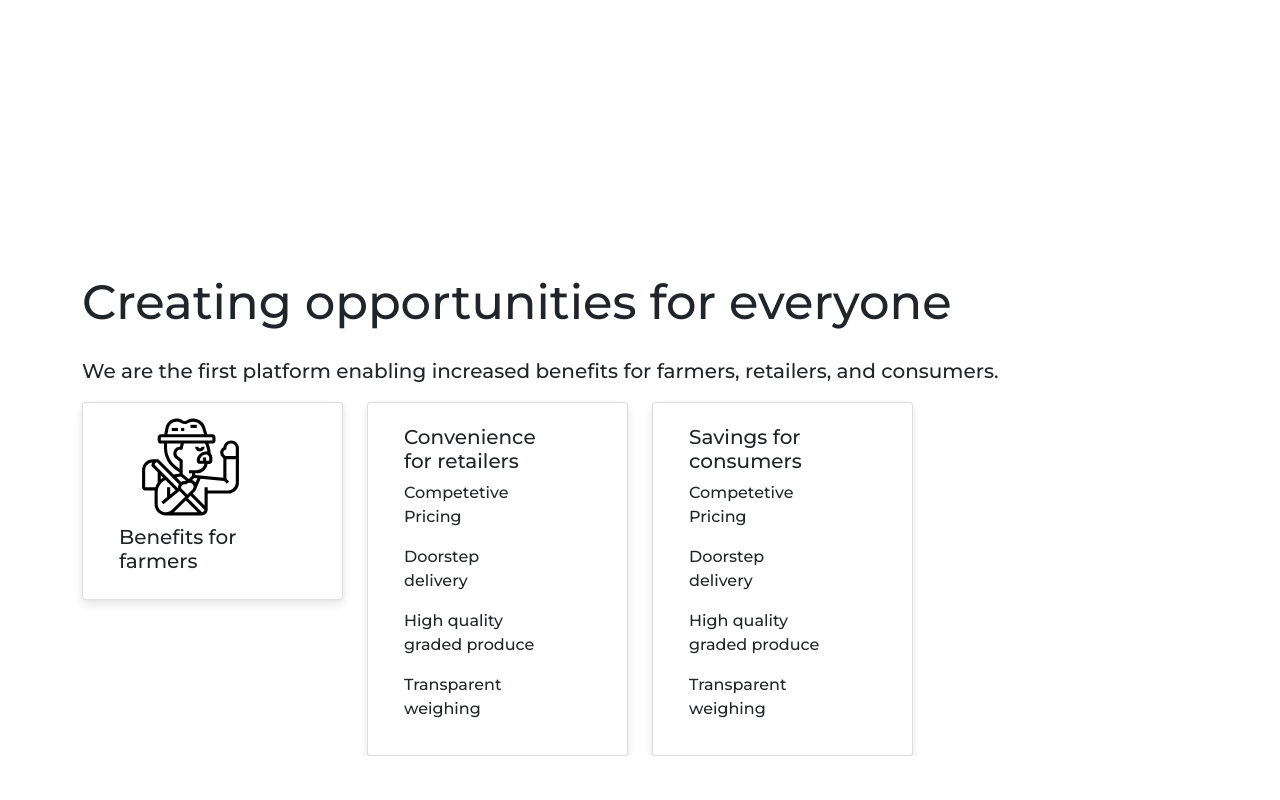
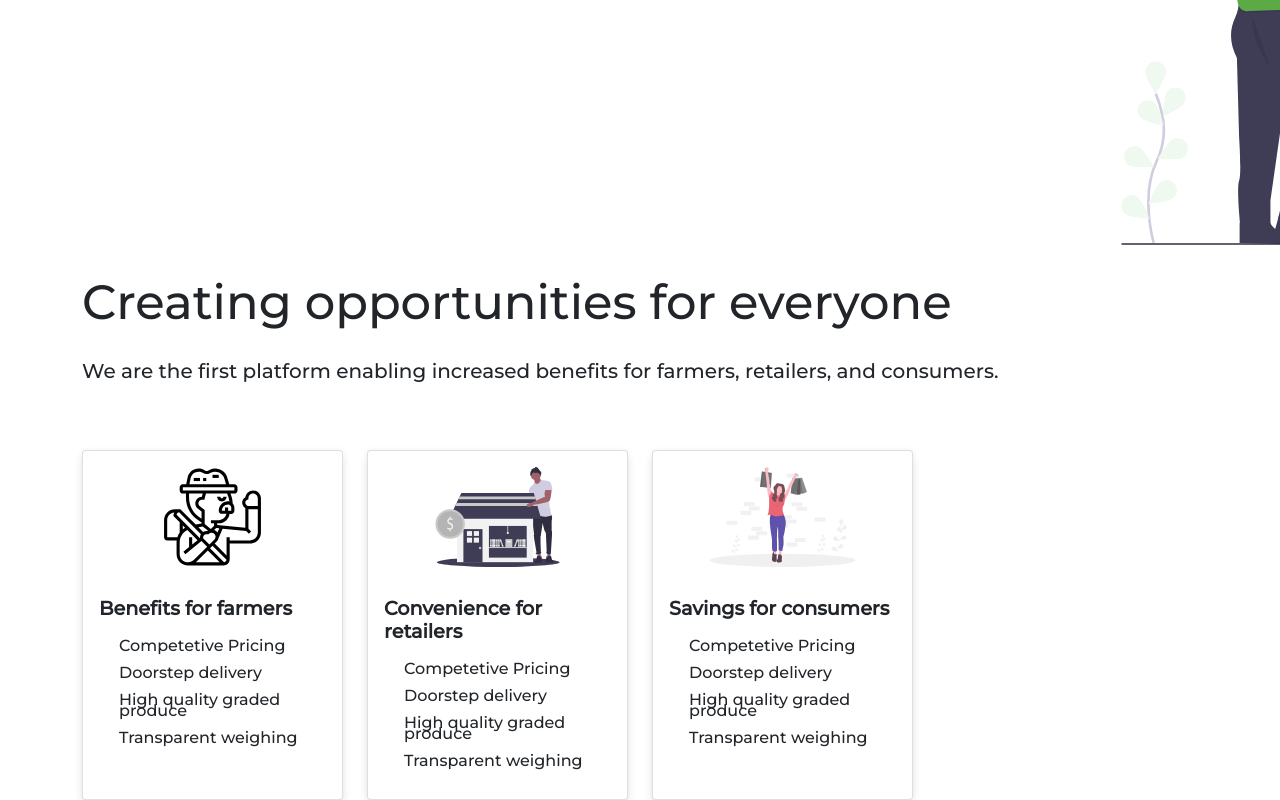
Before and after one commit to akshay-vinod/Jaiveekam, a React (Create React App) app: page / in a window 1280 px wide. Shown: the part 562-1362 px from the top of the page. Before the commit the page ends 1318 px from the top, so only its background shows below. Built offline with nearby package versions, Linux system fonts and the light colour scheme.

Commit message:
Modified cards

```diff
--- a/src/components/Cards.css
+++ b/src/components/Cards.css
@@ -1,4 +1,4 @@
-.farmer {
+.icons {
   width: 100%;
   height: 100px;
 }
@@ -6,16 +6,29 @@
   border-radius: 4px;
   background: #fff;
   box-shadow: 0 6px 10px rgba(0, 0, 0, 0.08), 0 0 6px rgba(0, 0, 0, 0.05);
-  transition: 0.3s transform cubic-bezier(0.155, 1.105, 0.295, 1.12),
-    0.3s box-shadow,
-    0.3s -webkit-transform cubic-bezier(0.155, 1.105, 0.295, 1.12);
-  padding: 14px 80px 18px 36px;
+  transition: 0.5s transform cubic-bezier(0.155, 1.105, 0.295, 1.12),
+    0.5s box-shadow,
+    0.5s color,
+    0.5s -webkit-transform cubic-bezier(0.155, 1.105, 0.295, 1.12);
+  height: 100%;
 }
 
 .cards:hover {
   transform: scale(1.05);
-  background-color: #6eb957;
-  box-shadow: 0 10px 20px rgba(0, 0, 0, 0.12), 0 4px 8px rgba(0, 0, 0, 0.06);
+  box-shadow: 0 10px 20px 10px rgba(0, 0, 0, 0.20), 0 4px 8px 8px rgba(0, 0, 0, 0.12);
+  background-color: #7eb86d;
+  color: #fff
+}
+.card-title{
+  font-size: larger;
+  font-weight: bold;
+  margin-top: 30px;
+}
+.card-text{
+  font-size: 16px;
+  line-height: 70%;
+  padding-left: 20px;
+  margin-top: 20px;
 }
 /*<div>
 Icons made by{" "}
--- a/src/components/Cards.js
+++ b/src/components/Cards.js
@@ -2,7 +2,7 @@ import React from "react";
 import "./Cards.css";
 const Cards = () => {
   return (
-    <div className="container farmer">
+    <div className="container">
       <div className="row">
         <h4 className="display-5">Creating opportunities for everyone</h4>
       </div>
@@ -12,29 +12,47 @@ const Cards = () => {
           retailers, and consumers.
         </p>
       </div>
-      <div className="row">
+      <div className="row mt-5">
         <div className="col-3">
           <div className="card cards">
-            <img className="farmer" src="/images/farmer.svg" alt="" />
-            <h5 className="mt-2 font-weight-bold">Benefits for farmers</h5>
+            <div className="card-body">
+              <img className="icons" src="/images/farmer.svg" alt="" />
+              <h4 className="card-title">Benefits for farmers</h4>
+              <div className="card-text">
+              <p>Competetive Pricing</p>
+              <p>Doorstep delivery</p>
+              <p>High quality graded produce</p>
+              <p>Transparent weighing</p>
+              </div>
+            </div>
           </div>
         </div>
         <div className="col-3">
           <div className="card cards">
-            <h5 className="mt-2">Convenience for retailers</h5>
-            <p>Competetive Pricing</p>
-            <p>Doorstep delivery</p>
-            <p>High quality graded produce</p>
-            <p>Transparent weighing</p>
+            <div className="card-body">
+            <img className="icons" src="/images/undraw_business_shop_qw5t.svg" alt="" />
+              <h4 className="card-title">Convenience for retailers</h4>
+              <div className="card-text">
+              <p>Competetive Pricing</p>
+              <p>Doorstep delivery</p>
+              <p>High quality graded produce</p>
+              <p>Transparent weighing</p>
+              </div>
+            </div>
           </div>
         </div>
         <div className="col-3">
           <div className="card cards">
-            <h5 className="mt-2">Savings for consumers</h5>
-            <p>Competetive Pricing</p>
-            <p>Doorstep delivery</p>
-            <p>High quality graded produce</p>
-            <p>Transparent weighing</p>
+            <div className="card-body">
+            <img className="icons" src="/images/undraw_successful_purchase_uyin.svg" alt="" />
+            <h4 className="card-title">Savings for consumers</h4>
+            <div className="card-text">
+              <p>Competetive Pricing</p>
+              <p>Doorstep delivery</p>
+              <p>High quality graded produce</p>
+              <p>Transparent weighing</p>
+              </div>
+            </div>
           </div>
         </div>
       </div>
```
Also changed, not shown: public/images/undraw_business_shop_qw5t.svg (added), public/images/undraw_successful_purchase_uyin.svg (added).
